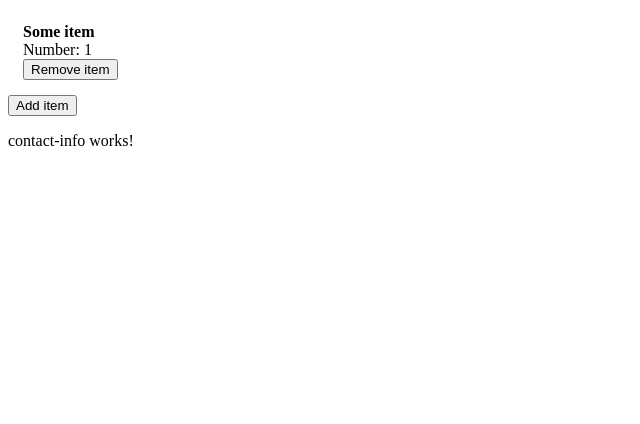
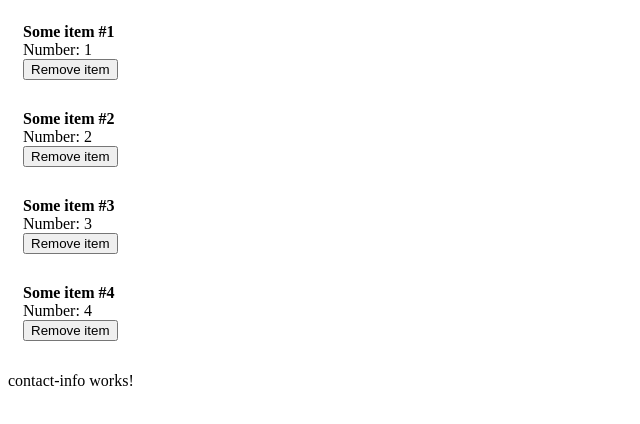
Before and after one commit to nikolayr1/offer-widget, an Angular app: page / in a window 1280 px wide. Shown: the top 424 px of the page, without its empty margins (0-640 px from the left). Built offline with nearby package versions, Linux system fonts and the light colour scheme.

Commit message:
order items mock

```diff
--- a/src/app/components/order-items/order-items.component.html
+++ b/src/app/components/order-items/order-items.component.html
@@ -3,4 +3,3 @@
   *ngFor="let item of items; let i = index"
   (removeEvent)="removeItemByIndex(i)">
 </app-order-item>
-<button (click)="addItem()">Add item</button>
--- a/src/app/components/order-items/order-items.component.ts
+++ b/src/app/components/order-items/order-items.component.ts
@@ -1,5 +1,6 @@
 import { Component } from '@angular/core';
 import {OrderItemInterface} from "../../interfaces/order-item.interface";
+import {ITEMS_MOCK} from "../../mock/items.mock";
 
 @Component({
   selector: 'app-order-items',
@@ -7,19 +8,7 @@ import {OrderItemInterface} from "../../interfaces/order-item.interface";
   styleUrls: ['./order-items.component.css'],
 })
 export class OrderItemsComponent {
-  public items: OrderItemInterface[] = [{
-    id: 1,
-    number: 1,
-    title: 'Some item'
-  }];
-
-  public addItem(): void  {
-    this.items.push({
-      id: 2,
-      number: 2,
-      title: 'Some new item'
-    })
-  }
+  public items: OrderItemInterface[] = ITEMS_MOCK;
 
   public removeItemByIndex(index: number): void {
     this.items.splice(index, 1);
--- /dev/null
+++ b/src/app/mock/items.mock.ts
@@ -0,0 +1,24 @@
+import {OrderItemInterface} from "../interfaces/order-item.interface";
+
+export const ITEMS_MOCK: OrderItemInterface[] = [
+  {
+    id: 1,
+    title: 'Some item #1',
+    number: 1,
+  },
+  {
+    id: 2,
+    title: 'Some item #2',
+    number: 2,
+  },
+  {
+    id: 3,
+    title: 'Some item #3',
+    number: 3,
+  },
+  {
+    id: 4,
+    title: 'Some item #4',
+    number: 4,
+  }
+];
```
